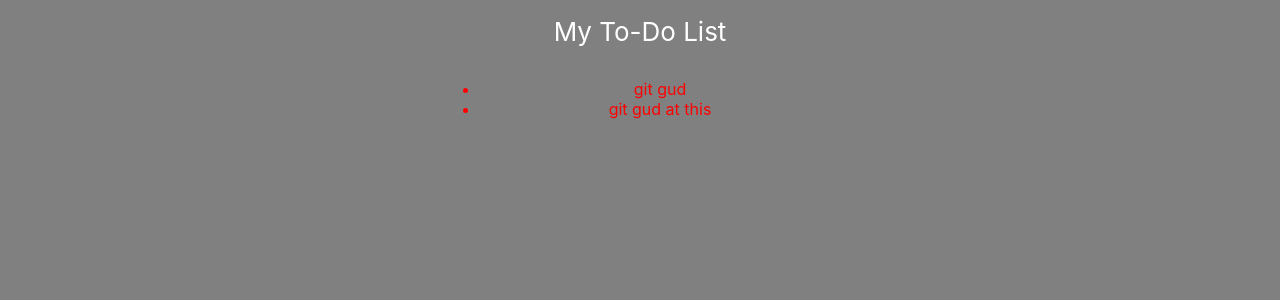
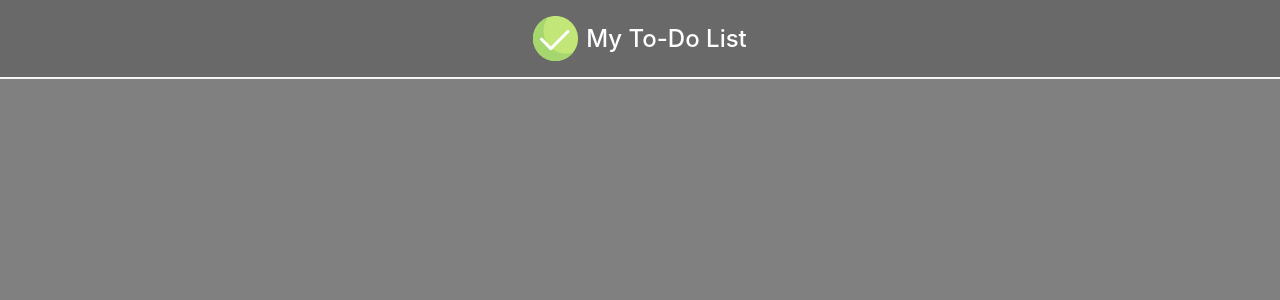
Before and after one commit to e-anderson/react-sample-project, a React (Create React App) app: page / in a window 1280 px wide. Shown: the top 300 px of the page. Built offline with nearby package versions, Linux system fonts and the light colour scheme.

Commit message:
style changes, using sass now

```diff
--- a/package.json
+++ b/package.json
@@ -4,6 +4,7 @@
   "private": true,
   "dependencies": {
     "@shoutem/ui": "^0.23.20",
+    "node-sass": "^4.11.0",
     "react": "^16.8.6",
     "react-dom": "^16.8.6",
     "react-scripts": "2.1.8"
--- a/src/App.css
+++ /dev/null
@@ -1,23 +0,0 @@
-.App {
-  text-align: center;
-}
-
-.App-header {
-  width: 100%;
-  padding-top: 2vmin;
-  padding-bottom: 2vmin;
-  font-size: calc(10px + 2vmin);
-  color: white;
-}
-
-.Container-style {
-  border-top: 1px white;
-  color: white;
-  width: 50vmin;
-  margin-left: auto;
-  margin-right: auto;
-}
-
-li {
-  color: red;
-}
--- a/src/App.js
+++ b/src/App.js
@@ -1,28 +1,17 @@
 import React, { Component } from 'react';
-import './App.css';
-
-class ListContainer extends Component {
-  render() {
-    return (
-      <div className="Container-style">
-      <ul>
-        <li>git gud</li>
-        <li>git gud at this</li>
-      </ul>
-      </div>
-    )
-  }
-}
+import './App.scss';
 
 class App extends Component {
   render() {
     return (
       <div className="App">
         <header className="App-header">
-            My To-Do List
+        <img src={require('./logo.svg')} alt="" className="Logo"/>
+            <p>My To-Do List</p>
         </header>
+        <div className="App-header-divider"></div>
         <body>
-        <ListContainer></ListContainer>
+
         </body>
       </div>
     );
--- /dev/null
+++ b/src/App.scss
@@ -0,0 +1,37 @@
+.App {
+  text-align: center;
+}
+
+.App-header {
+  width: 100%;
+  padding-top: 2vmin;
+  color: white;
+  background-color: dimgray;
+  display: flex;
+  justify-content: center;
+  padding-top: 2vmin;
+  padding-bottom: 2vmin;
+
+  p {
+    font-weight: 500;
+    font-size: 3vmin;
+    display: flex;
+    margin-block-start: 0;
+    margin-block-end: 0;
+    margin-bottom: auto;
+    margin-top: auto;
+  }
+
+}
+
+.App-header-divider {
+  background-color: whitesmoke;
+  height: 2px;
+}
+
+.Logo {
+  height: 45px;
+  width: 45px;
+  display: flex;
+  margin-right: 1vmin;
+}
```
Also changed, not shown: 1 other file (tests, documents, lock files or other folders).
